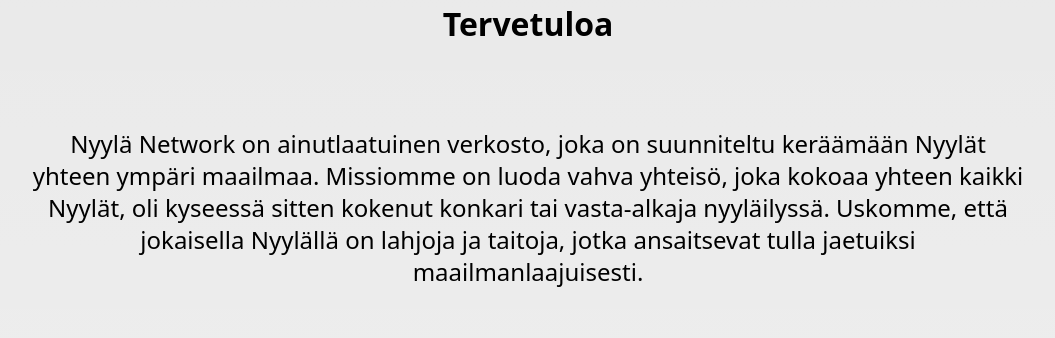
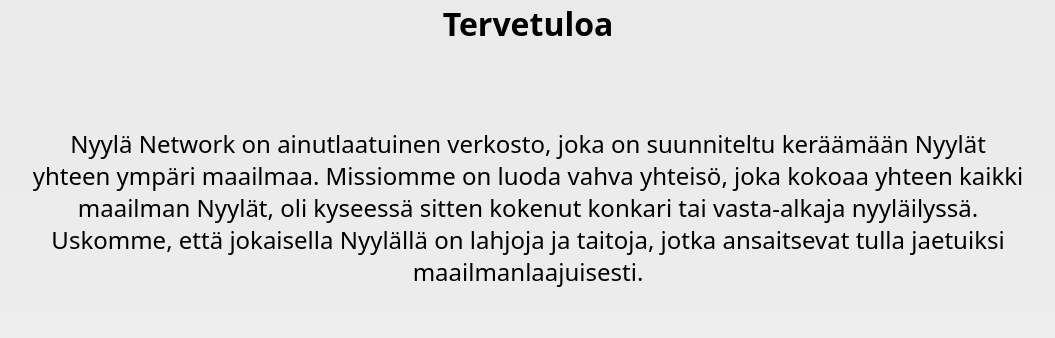
Before and after one commit to ViliVirtanen/NyylaeNetwork, a Next.js app: page / in a window 1280 px wide. Shown: the part 820-1158 px from the top of the page, without its empty margins (112-1167 px from the left). Built offline with nearby package versions, Linux system fonts and the light colour scheme.

Commit message:
Content fixes

```diff
--- a/src/components/Home.tsx
+++ b/src/components/Home.tsx
@@ -23,7 +23,7 @@ export default function Home() {
         side="left"
         creator="Lassi"
         image="./lassi.jpeg"
-        text=" Löysin Nyylä Networkin täysin vahingossa, mutta se oli yksi parhaimmista
+        text="Löysin Nyylä Networkin täysin vahingossa, mutta se oli yksi parhaimmista
         sattumista elämässäni. Selaillessani internetiä eräänä iltana, törmäsin
         kiinnostavaan keskustelupalstaan, jossa Nyylät jakoivat luomuksiaan ja
         ideoitaan. Innostuneena päätin liittyä mukaan ja jakaa omat
--- a/src/components/Welcome.tsx
+++ b/src/components/Welcome.tsx
@@ -28,10 +28,10 @@ export const Welcome = () => {
         <p className="max-sm:text-1xl sm:text-2xl text-center max-sm:p-10">
           Nyylä Network on ainutlaatuinen verkosto, joka on suunniteltu
           keräämään Nyylät yhteen ympäri maailmaa. Missiomme on luoda vahva
-          yhteisö, joka kokoaa yhteen kaikki Nyylät, oli kyseessä sitten kokenut
-          konkari tai vasta-alkaja nyyläilyssä. Uskomme, että jokaisella
-          Nyylällä on lahjoja ja taitoja, jotka ansaitsevat tulla jaetuiksi
-          maailmanlaajuisesti.
+          yhteisö, joka kokoaa yhteen kaikki maailman Nyylät, oli kyseessä
+          sitten kokenut konkari tai vasta-alkaja nyyläilyssä. Uskomme, että
+          jokaisella Nyylällä on lahjoja ja taitoja, jotka ansaitsevat tulla
+          jaetuiksi maailmanlaajuisesti.
         </p>
       </div>
     </motion.div>
```
